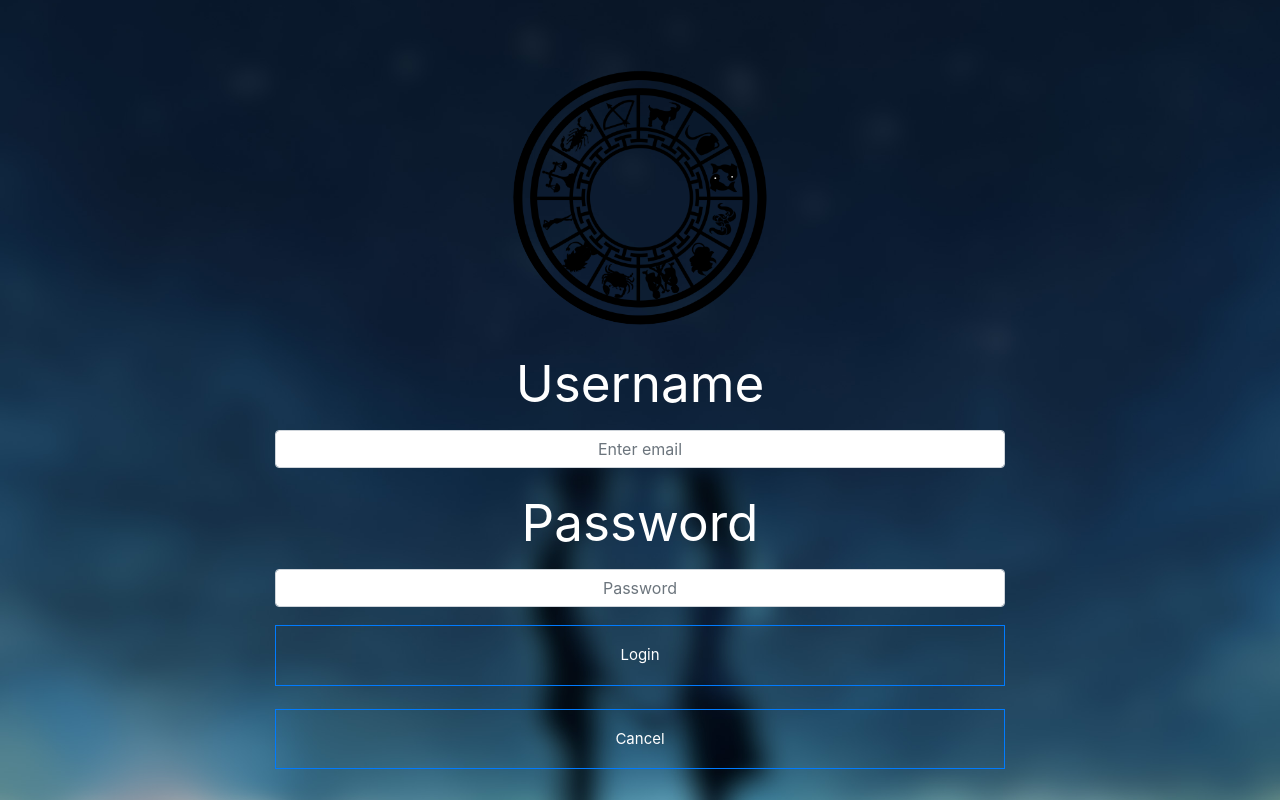
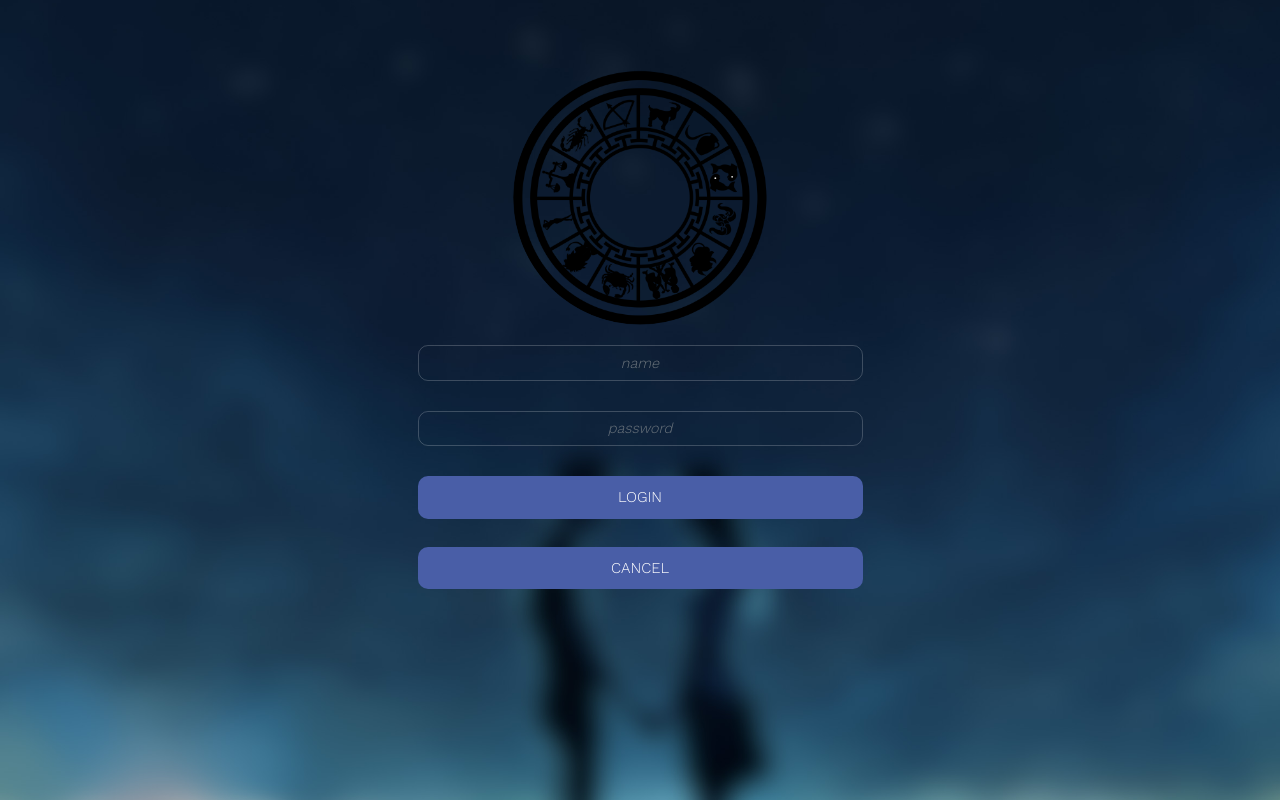
Before and after one commit to junwkim42/Zodiac_Matching, a React (Create React App) app in the folder client/: page /login in a window 1280 px wide. Built offline with nearby package versions, Linux system fonts and the light colour scheme.

Commit message:
added animations, changed date input, fixed alignments

```diff
--- a/client/public/index.html
+++ b/client/public/index.html
@@ -23,7 +23,7 @@
     -->
     <link rel="stylesheet" href="https://maxcdn.bootstrapcdn.com/bootstrap/4.3.1/css/bootstrap.min.css" integrity="sha384-ggOyR0iXCbMQv3Xipma34MD+dH/1fQ784/j6cY/iJTQUOhcWr7x9JvoRxT2MZw1T" crossorigin="anonymous"/>
 
-    <link href="https://fonts.googleapis.com/css?family=Work+Sans&display=swap" rel="stylesheet">
+    <link href="https://fonts.googleapis.com/css?family=Work+Sans:300&display=swap" rel="stylesheet">
 
     <title>React App</title>
   </head>
@@ -44,14 +44,10 @@
 <script src="https://unpkg.com/react/umd/react.production.min.js" crossorigin />
 
 <script
-  src="https://unpkg.com/react-dom/umd/react-dom.production.min.js"
-  crossorigin
-/>
+  src="https://unpkg.com/react-dom/umd/react-dom.production.min.js" crossorigin />
 
 <script
-  src="https://unpkg.com/react-bootstrap@next/dist/react-bootstrap.min.js"
-  crossorigin
-/>
+  src="https://unpkg.com/react-bootstrap@next/dist/react-bootstrap.min.js" crossorigin />
 
 <script>var Alert = ReactBootstrap.Alert;</script>
   </body>
--- a/client/src/components/Login/Login.js
+++ b/client/src/components/Login/Login.js
@@ -10,7 +10,6 @@ class Login extends Component {
     render(){
         return(
             <>
-                <div className='imgCont'>
                 <Container className='A'>
                     <Row className='a'>
                         <Col xs={8} md={4} lg={3}>
@@ -20,29 +19,26 @@ class Login extends Component {
                 </Container>
                 <Container className='B'>
                     <Row className='b'>
-                            <Col xs={6} md={8} lg={8}>
+                        <Col xs={8} md={5} lg={5}>
                             <Form>
-                                    <Form.Group controlId="formBasicEmail">
-                                        <Form.Label>Username</Form.Label>
-                                        <Form.Control type="email" placeholder="Enter email" />
+                                <Form.Group className='formGroup' controlId="formBasicEmail">
+                                    {/* <Form.Label className='formLabel'>Username</Form.Label> */}
+                                    <Form.Control type="email" placeholder="name" className='formInput' />
                                 </Form.Group>
-
-                                        <Form.Group controlId="formBasicPassword">
-                                            <Form.Label>Password</Form.Label>
-                                            <Form.Control type="password" placeholder="Password" />
+                                <Form.Group className='formGroup' controlId="formBasicPassword">
+                                    {/* <Form.Label className='formLabel'>Password</Form.Label> */}
+                                    <Form.Control type="password" placeholder="password" className='formInput' />
                                 </Form.Group>
-                                        <Link to='/profile'><Button variant="primary" type="submit">
-                                            Login
+                                <Link to='/profile'><Button type="submit" className='genericBtn'>
+                                    LOGIN
                                 </Button></Link>
-
-                                        <Link to='/'><Button variant="primary" type="submit">
-                                            Cancel
+                                <Link to='/'><Button type="submit" className='genericBtn'>
+                                    CANCEL
                                 </Button></Link>
                             </Form>
                         </Col>
                     </Row>
                 </Container>
-                </div>
             </>
         )
     }
--- a/client/src/components/Main/Main.js
+++ b/client/src/components/Main/Main.js
@@ -7,7 +7,7 @@ import { Link } from 'react-router-dom';
 
 class Main extends Component {
 
-    render(){
+    render() {
         return(
             <>
                 <div className='imgCont'>
@@ -29,13 +29,13 @@ class Main extends Component {
                     <br></br>
                     <Container className='C'>
                         <Row className='c'>
-                            <Col xs={7} md={5} lg={2}>
-                                    <Link to='/login'><Button size='lg'>LOGIN</Button></Link>
+                            <Col xs={8} md={5} lg={3}>
+                                    <Link to='/login'><Button size='lg' className='genericBtn'>LOGIN</Button></Link>
                             </Col>
                         </Row>
                         <Row className='d'>
-                            <Col xs={7} md={5} lg={2}>
-                                    <Link to='/signup'><Button size='lg'>SIGNUP</Button></Link>
+                            <Col xs={8} md={5} lg={3}>
+                                    <Link to='/signup'><Button size='lg' className='genericBtn'>SIGNUP</Button></Link>
                             </Col>
                         </Row>
                     </Container>
--- a/client/src/components/Profile/Profile.js
+++ b/client/src/components/Profile/Profile.js
@@ -49,7 +49,7 @@ class Profile extends Component {
                 <Container className='D'>
                     <Row className='d'>
                         <Col xs={12} md={4} lg={2}>
-                                <Link to='/matches'><Button variant="warning" size='lg'>Find Matches</Button></Link>
+                                <Link to='/matches'><Button size='lg' className='genericBtn'>Find Matches</Button></Link>
                         </Col>
                     </Row>
                 </Container>
--- a/client/src/components/Signup/Date.js
+++ b/client/src/components/Signup/Date.js
@@ -1,5 +1,6 @@
 import React from "react";
 import DatePicker from "react-datepicker";
+import '../../style/style.css';
 
 import "react-datepicker/dist/react-datepicker.css";
 
--- a/client/src/components/Signup/ImageUploader.js
+++ b/client/src/components/Signup/ImageUploader.js
@@ -1,4 +1,5 @@
 import React, { Component } from 'react';
+import '../../style/style.css';
 
 import ImageUploader from 'react-image-uploader';
 
--- a/client/src/components/Signup/Signup.js
+++ b/client/src/components/Signup/Signup.js
@@ -23,44 +23,39 @@ class Signup extends Component {
                     </Container>
                     <Container className='B'>
                         <Row className='b'>
-                            <Col xs={6} md={8} lg={8}>
+                            <Col xs={8} md={5} lg={5}>
                                 <Form>
                                     <Form.Group controlId="formBasicEmail">
-                                        <Form.Label>Name</Form.Label>
-                                        <Form.Control type="email" placeholder="Enter Name" />
-                                    </Form.Group>
-
-                                    <Form.Group controlId="formBasicEmail">
-                                        <Form.Label>Username</Form.Label>
-                                        <Form.Control type="email" placeholder="Enter Username" />
+                                        {/* <Form.Label>Name</Form.Label> */}
+                                        <Form.Control type="email" placeholder="name" className='formInput'/>
                                     </Form.Group>
 
                                     <Form.Group controlId="formBasicPassword">
-                                            <Form.Label>Password</Form.Label>
-                                            <Form.Control type="password" placeholder="Password" />
+                                        {/* <Form.Label>Password</Form.Label> */}
+                                        <Form.Control label="password" type="password" placeholder="password" className='formInput'/>
                                     </Form.Group>
 
                                     <Form.Group controlId="formBasicPassword">
-                                            <Form.Label>Confirm Password</Form.Label>
-                                            <Form.Control type="password" placeholder="Confirm Password" />
+                                        {/* <Form.Label>Confirm Password</Form.Label> */}
+                                        <Form.Control type="password" placeholder="re-enter password" className='formInput'/>
                                     </Form.Group>
 
                                     <Form.Group controlId="formBasicPassword">
-                                            <Form.Label>Birth-Date</Form.Label>
-                                            <Date/>
+                                        {/* <Form.Label>Confirm Password</Form.Label> */}
+                                        <Form.Control type="date" placeholder="birthdate" className='formInput'/>
                                     </Form.Group>
 
                                     <Form.Group controlId="formBasicPassword">
-                                            <Form.Label>Upload Image</Form.Label>
+                                        <Form.Label>upload your profile picture</Form.Label>
                                         <ImageUploader/>
                                     </Form.Group>
 
-                                        <Link to='/profile'><Button variant="primary" type="submit">
-                                            Signup
+                                    <Link to='/profile'><Button type="submit" className='genericBtn'>
+                                        SIGNUP
                                     </Button></Link>
 
-                                        <Link to='/'><Button variant="primary" type="submit">
-                                            Cancel
+                                    <Link to='/'><Button type="submit" className='genericBtn'>
+                                        CANCEL
                                     </Button></Link>
                                 </Form>
                             </Col>
--- a/client/src/style/style.css
+++ b/client/src/style/style.css
@@ -1,8 +1,12 @@
 * {
-    margin:0px;
-    padding:0px;
+    margin: 0px;
+    padding: 0px;
     color: white;
-    /* max-width: none; */
+    -webkit-font-smoothing: antialiased;
+    -moz-osx-font-smoothing: grayscale;
+    text-shadow: 1px 1px 1px rgba(0,0,0,0.004);
+    font-weight: 50px;
+    font-family: 'Work Sans', sans-serif;
 }
 
 body {
@@ -20,10 +24,8 @@ body {
 
 .b {
     justify-content: center;
-    font-size: 4vw;
     text-align: center;
-    margin-top: 20px;
-    /* background: yellow; */
+    /* margin-top: 20px; */
 }
 
 .c, .d {
@@ -39,26 +41,47 @@ body {
     font-size: 50%;
 } */
 
-.btn {
-    margin-bottom: 20px;
+.genericBtn {
+    margin-bottom: 28px;
     width: 100%;
-    background: none;
     font-size: 15px;
-    padding: 18px 0px;
-    border-radius: 0px;
+    padding: 10px 0px;
+    border: none;
+    border-radius: 10px;
+    background-color: rgba(73,94,167);
+    transition: ease-in 0.2s;
 }
 
-.C {
-    min-width: 50vw;
-}
-
-.imgCont {
-    justify-content: center;
-    margin-top: 70px;
+.genericBtn:hover {
+    background-color: rgba(0, 183, 255, 0.808);
+    transition: ease-out 0.15s;
 }
 
 .form-control {
     text-align: center;
+}
+
+/* .formLabel {
+    font-size: 40%;
+} */
+
+.formInput {
+    background: none;
+    border-radius: 10px;
+    margin-top: 20px;
+    margin-bottom: 30px;
+    border-width: 1.5px;
+    border-color: rgba(255,255,255,0.2);
+    transition: ease-in 0.2s;
+    font-style: italic;
+    font-size: 90%;
+
+}
+
+.formInput:hover {
+    background-color: rgba(255,255,255,0.1);
+    transition: ease-out 0.15s;
+    color:white;
 }
 
 .label {
@@ -76,19 +99,116 @@ body {
 {
     justify-content: center;
     margin-top: 70px;
-    /* background: blue; */
 }
-
-/* input
-{
-    width: 60%;
-    text-align: center;
-} */
 
 .nonna
 {
     justify-content: center;
+    text-align: center;
 }
+
+/* ===========     animation   ============= */
+
+.A {
+    animation: fadein 1.5s;
+    -moz-animation: fadein 1.5s; /* Firefox */
+    -webkit-animation: fadein 1.5s; /* Safari and Chrome */
+    -o-animation: fadein 1.5s; /* Opera */
+}
+
+.C, .b {
+    animation: fadeInUp 0.7s;
+    -moz-animation: fadeInUp 0.7s; /* Firefox */
+    -webkit-animation: fadeInUp 0.7s; /* Safari and Chrome */
+    -o-animation: fadeInUp 0.7s; /* Opera */
+}
+
+/* ==============      fadein      ============ */
+
+@keyframes fadein {
+    from {
+        opacity:0;
+    }
+    to {
+        opacity:1;
+    }
+}
+@-moz-keyframes fadein { /* Firefox */
+    from {
+        opacity:0;
+    }
+    to {
+        opacity:1;
+    }
+}
+@-webkit-keyframes fadein { /* Safari and Chrome */
+    from {
+        opacity:0;
+    }
+    to {
+        opacity:1;
+    }
+}
+@-o-keyframes fadein { /* Opera */
+    from {
+        opacity:0;
+    }
+    to {
+        opacity: 1;
+    }
+}
+
+/* ==========      fadeInUp    ============ */
+
+@keyframes fadeInUp {
+    from {
+        opacity:0;
+        -webkit-transform: translate3d(0, 20%, 0);
+        transform: translate3d(0, 20%, 0);
+    }
+    to {
+        opacity:1;
+        -webkit-transform: translate3d(0, 0, 0);
+        transform: translate3d(0, 0, 0);
+    }
+}
+@-moz-keyframes fadeInUp { /* Firefox */
+    from {
+        opacity:0;
+        -webkit-transform: translate3d(0, 20%, 0);
+        transform: translate3d(0, 20%, 0);
+    }
+    to {
+        opacity:1;
+        -webkit-transform: translate3d(0, 0, 0);
+        transform: translate3d(0, 0, 0);
+    }
+}
+@-webkit-keyframes fadeInUp { /* Safari and Chrome */
+    from {
+        opacity:0;
+        -webkit-transform: translate3d(0, 20%, 0);
+        transform: translate3d(0, 20%, 0);
+    }
+    to {
+        opacity:1;
+        -webkit-transform: translate3d(0, 0, 0);
+        transform: translate3d(0, 0, 0);
+    }
+}
+@-o-keyframes fadeInUp { /* Opera */
+    from {
+        opacity:0;
+        -webkit-transform: translate3d(0, 20%, 0);
+        transform: translate3d(0, 20%, 0);
+    }
+    to {
+        opacity: 1;
+        -webkit-transform: translate3d(0, 0, 0);
+        transform: translate3d(0, 0, 0);
+    }
+}
+
 
 /* ======    cards    ========= */
 
```
Lines whose indentation alone changed are shown as unchanged.
